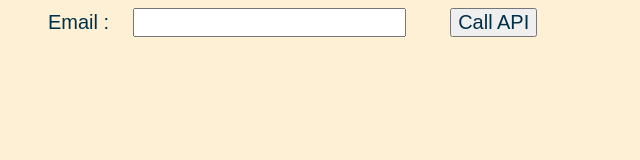
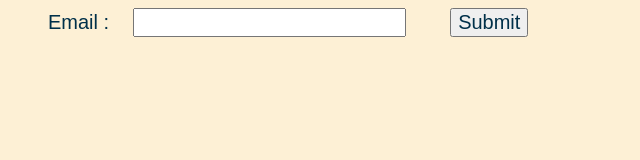
Before and after one commit to Jgeissler14/WebApp, a plain HTML site: page index.html in a window 1280 px wide. Shown: the full height of the page, 0-640 px from the left. Drawn offline with Linux system fonts and the light colour scheme.

Commit message:
Update index.html

```diff
--- a/index.html
+++ b/index.html
@@ -51,7 +51,7 @@
         <label>Email :</label>
         <input type="text" id="email">
         <!-- set button onClick method to call function we defined passing input values as parameters -->
-        <button type="button" onclick="callAPI(document.getElementById('email').value)">Call API</button>
+        <button type="button" onclick="callAPI(document.getElementById('email').value)">Submit</button>
     </form>
 </body>
 </html>
```
